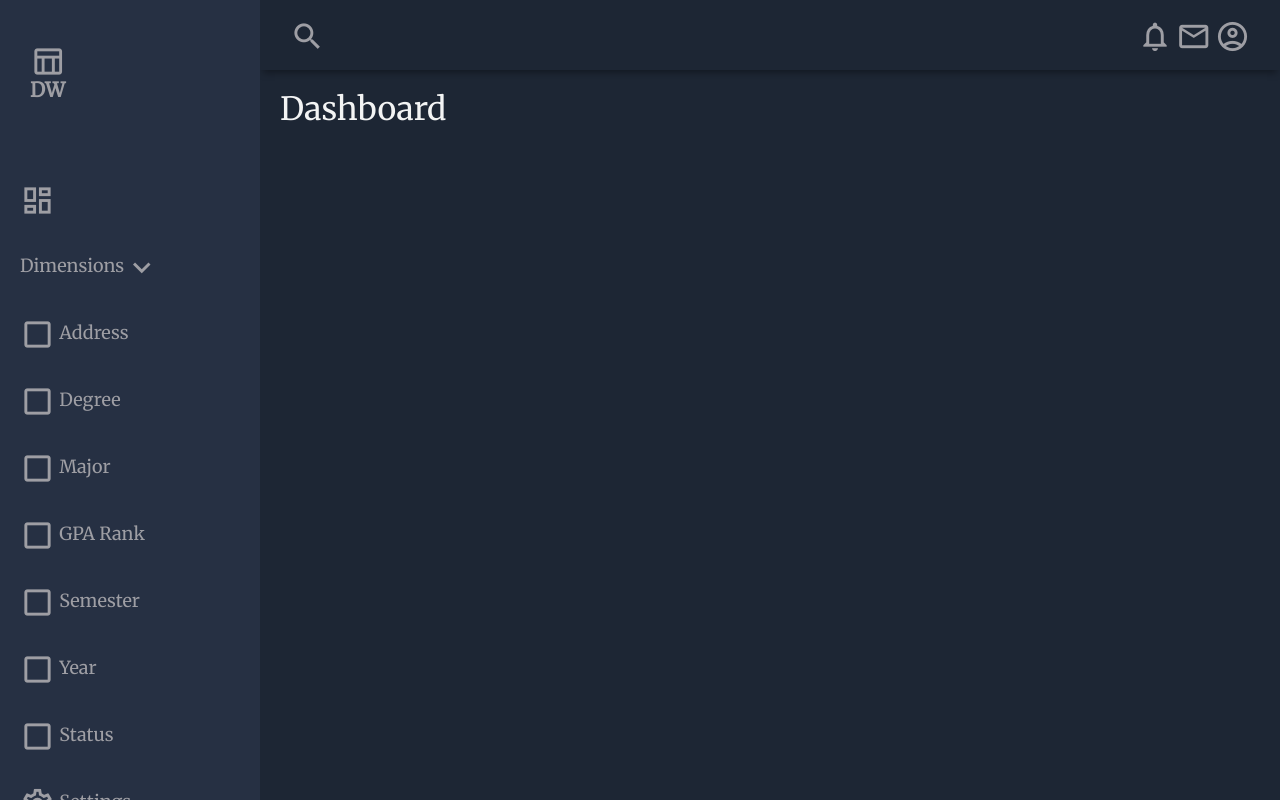
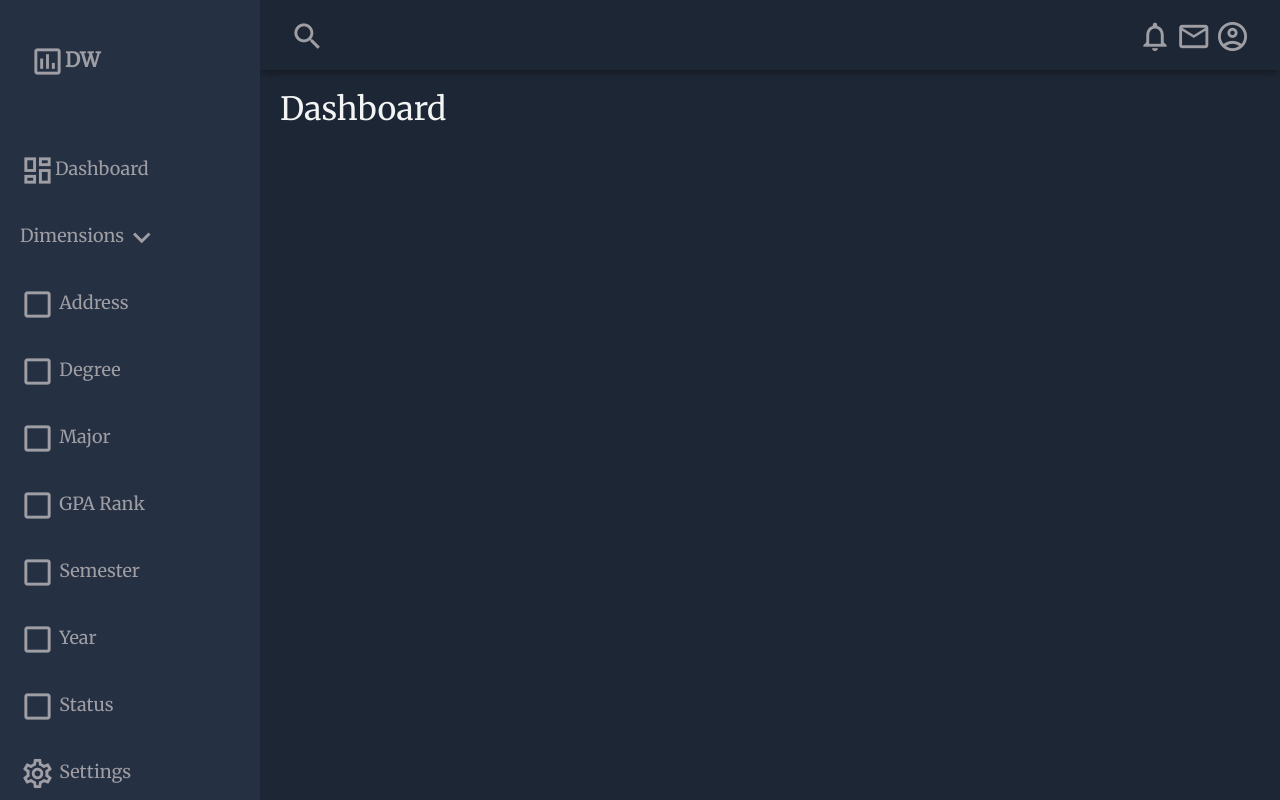
Before and after one commit to JoshuaFarara/DataWarehouse_ProjectReport, a Flask app: page / in a window 1280 px wide. Run offline with Flask 3, Linux system fonts and the light colour scheme.

Commit message:
Changes to be committed: 	modified:   interface/templates/home.html

```diff
--- a/interface/templates/home.html
+++ b/interface/templates/home.html
@@ -43,14 +43,14 @@
       <aside id="sidebar">
         <div class="sidebar-title">
           <div class="sidebar-brand">
-            <span class="material-icons-outlined">table_chart_view</span>DW
+            <span class="material-icons-outlined">insert_chart</span>DW
           </div>
           <span class="material-icons-outlined" onclick="closeSidebar()">close</span>
         </div>
 
         <ul class="sidebar-list">
           <li class="sidebar-list-item">
-            <span class="material-icons-outlined">dashboard</span>
+            <span class="material-icons-outlined">dashboard</span>Dashboard
           </li>
           <li class="sidebar-list-item">
             Dimensions<span class="material-icons-outlined">expand_more</span>
```
